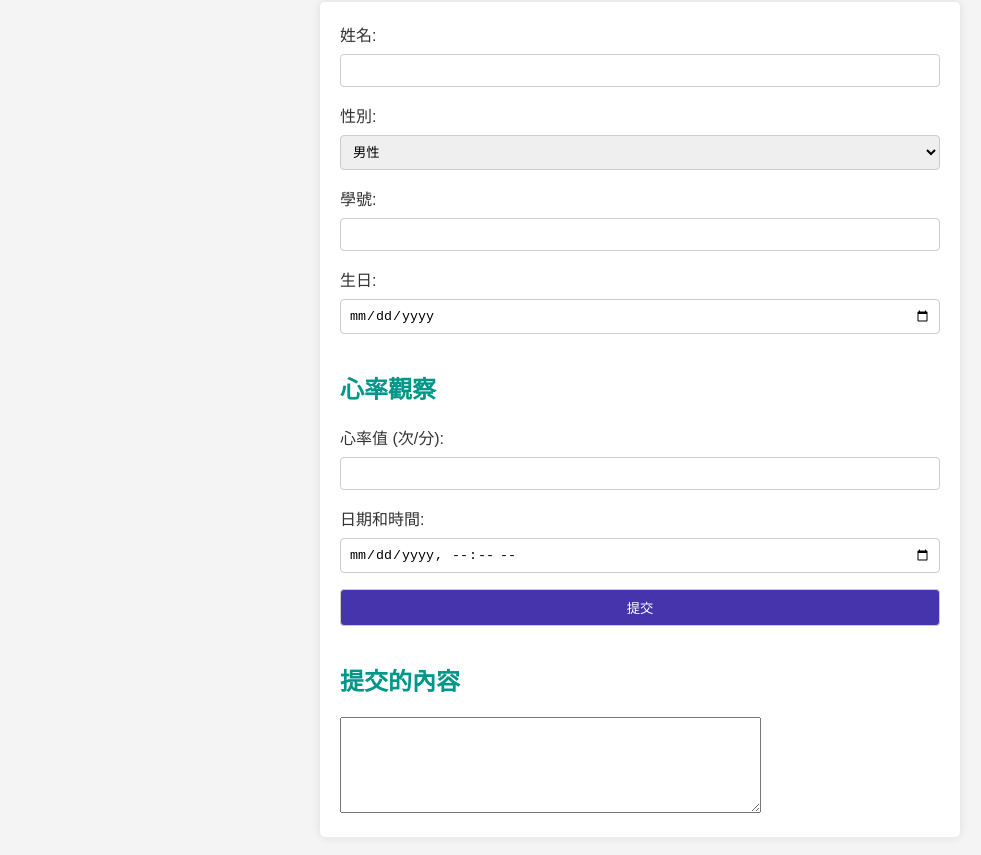
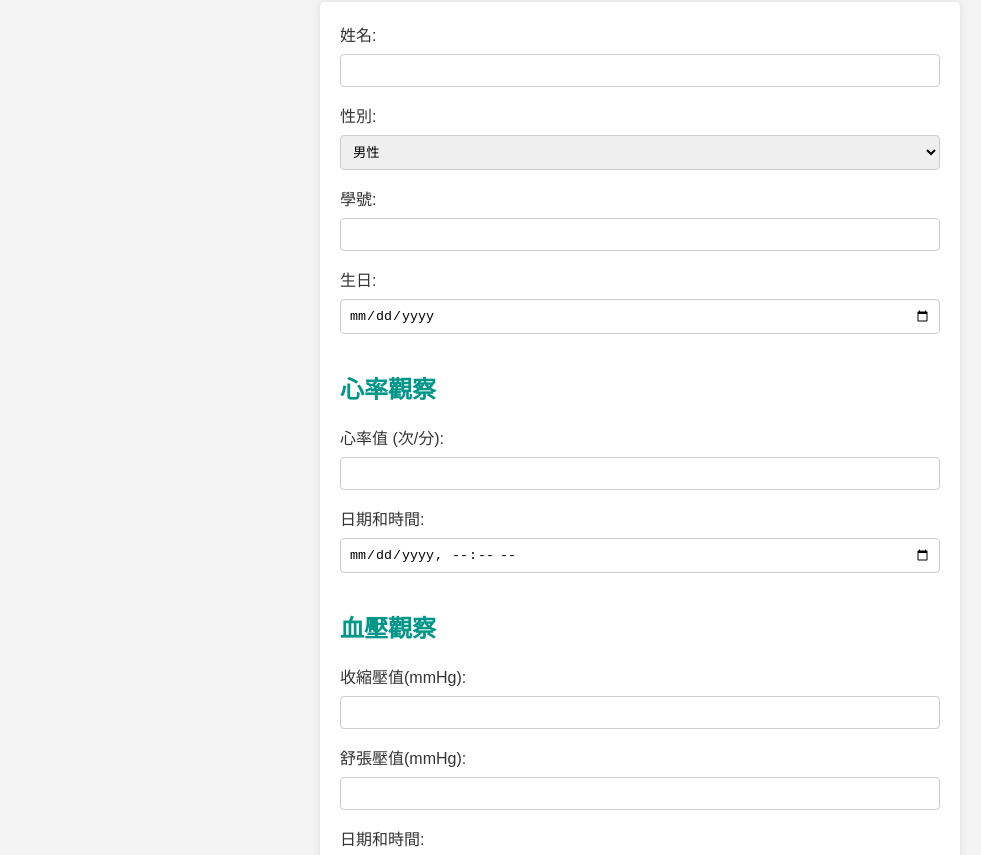
Before and after one commit to Lin-jinren/1131_BME_information, a plain HTML site: page 0926_11125119/0926網頁程式碼.html in a window 1280 px wide. Shown: the part 87-942 px from the top of the page, without its empty margins (0-981 px from the left). Drawn offline with Linux system fonts and the light colour scheme.

Commit message:
1022_v1.3

```diff
--- a/0926_11125119/0926網頁程式碼.html
+++ b/0926_11125119/0926網頁程式碼.html
@@ -39,12 +39,13 @@
         <input type="datetime-local" id="heartRateDate" name="heartRateDate" required>
 
         <!-- Blood Pressure Observation -->
-
-        <!---完成
-     標題:血壓觀察
-     -輸入框:收縮壓值（mmHg）與舒張壓值（mmHg）
-     -選擇框：日期和時間-->
-
+        <h2>血壓觀察</h2>
+        <label for="BloodPressure_p">收縮壓值(mmHg):</label>
+        <input type="number" id="BloodPressure_p" name="BloodPressure_p" min="1" required>
+        <label for="BloodPressure_r">舒張壓值(mmHg):</label>
+        <input type="number" id="BloodPressure_r" name="BloodPressure_r" min="1" required>
+        <label for="BloodPressureDate">日期和時間:</label>
+        <input type="datetime-local" id="BloodPressureDate" name="BloodPressureDate" required>
 
         <!-- Submit Button -->
         <input type="submit" value="提交">
```
